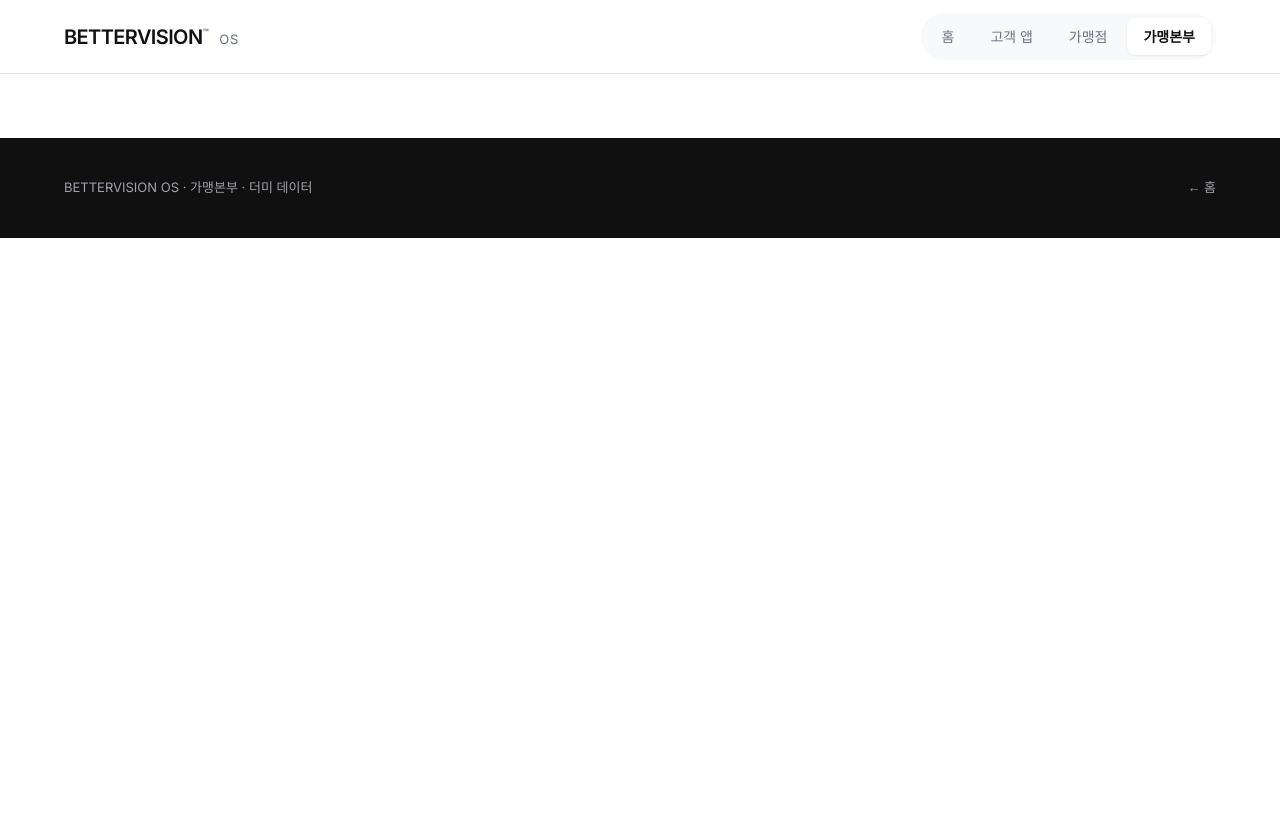
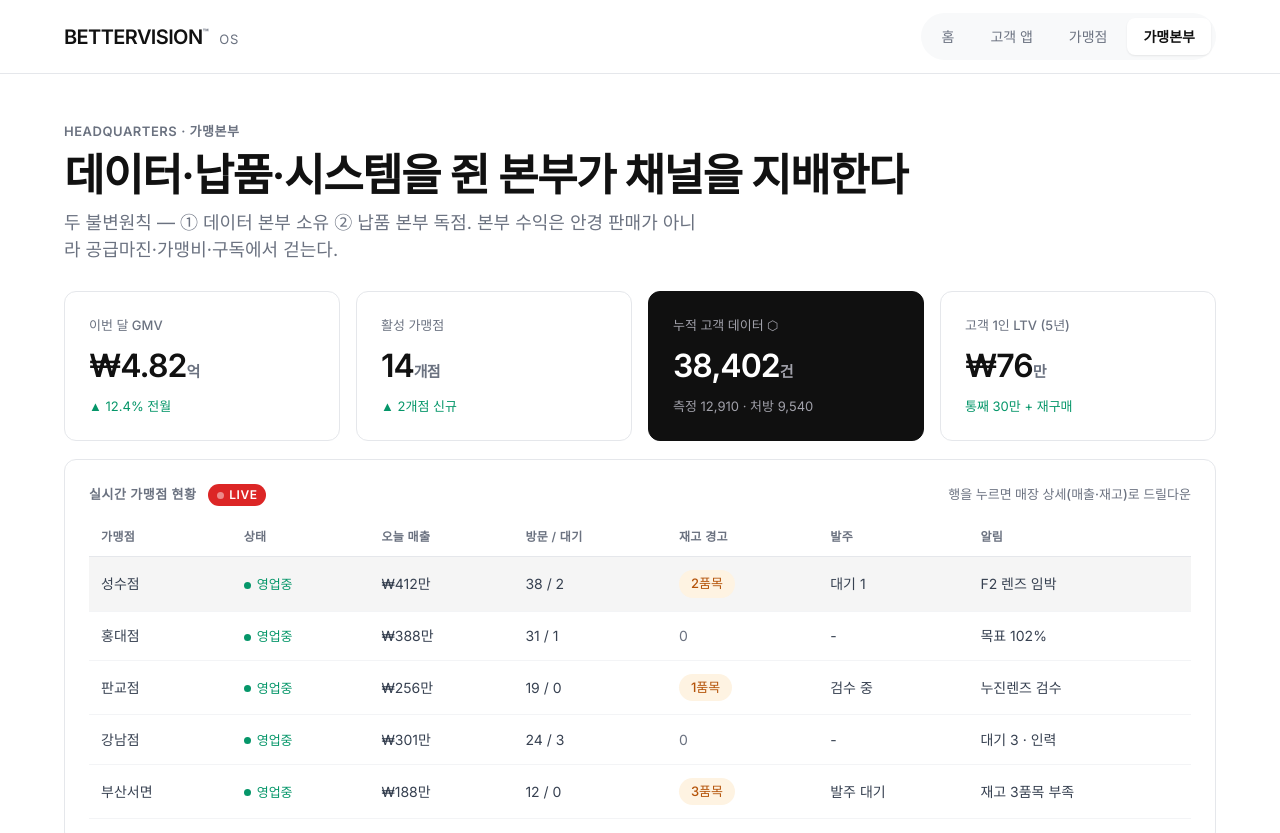
Before and after one commit to teddyberryarch/bettervision-os, a website: page public/hq.html in a window 1280 px wide. Shown: the top 833 px of the page. Before the commit the page ends 800 px from the top, so only its background shows below. Drawn offline with Linux system fonts and the light colour scheme; a web font is replaced by a local one.

Commit message:
Add files via upload

```diff
--- a/public/hq.html
+++ b/public/hq.html
@@ -22,7 +22,7 @@
 </div></div>
 
 <div class="wrap">
-<section class="view" id="hq">
+<section class="view active" id="hq">
   <div class="lead">
     <div>
       <div class="eyebrow">Headquarters · 가맹본부</div>
```
Also changed, not shown: public/store.html (+1 -1 lines).
